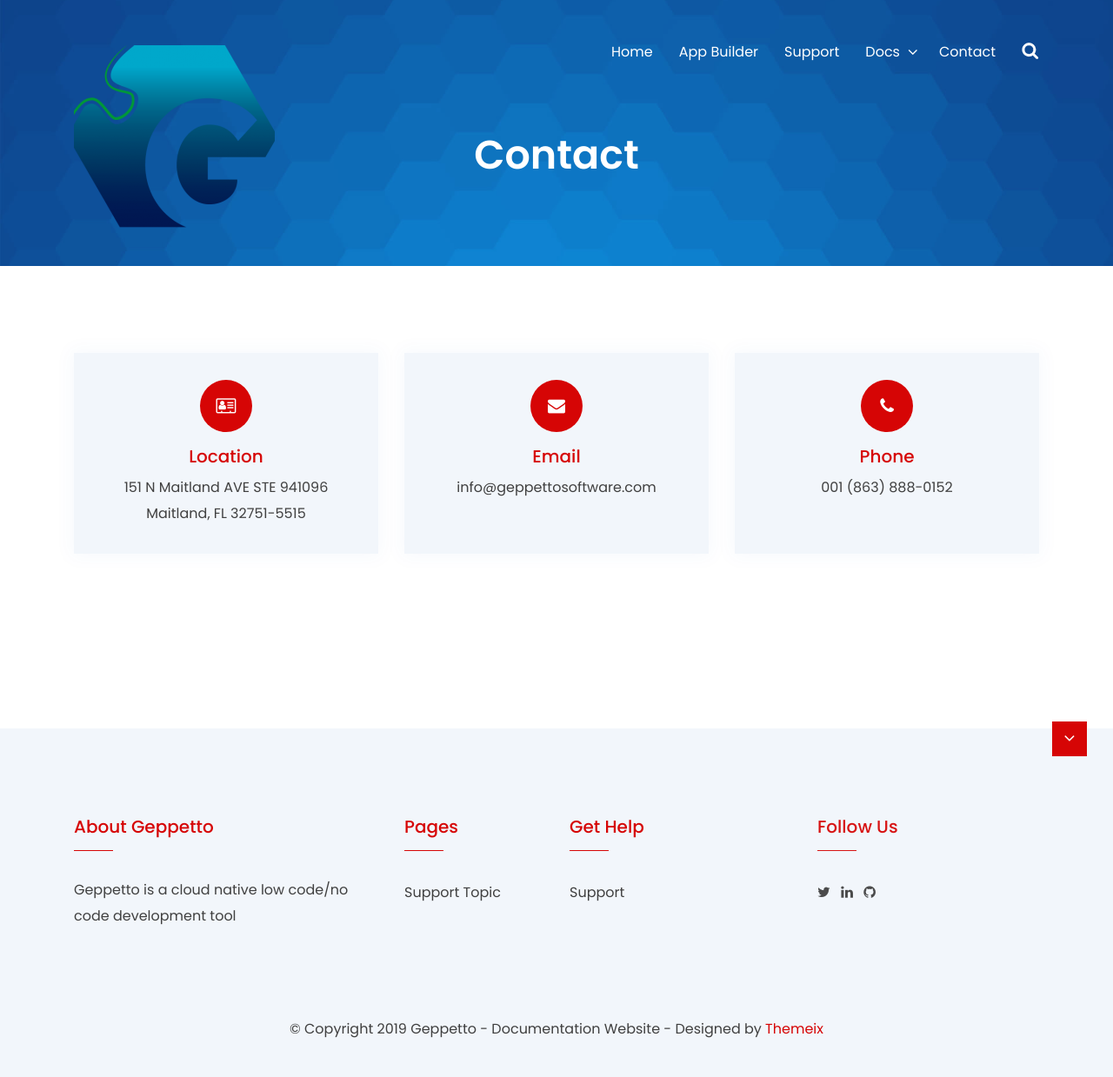
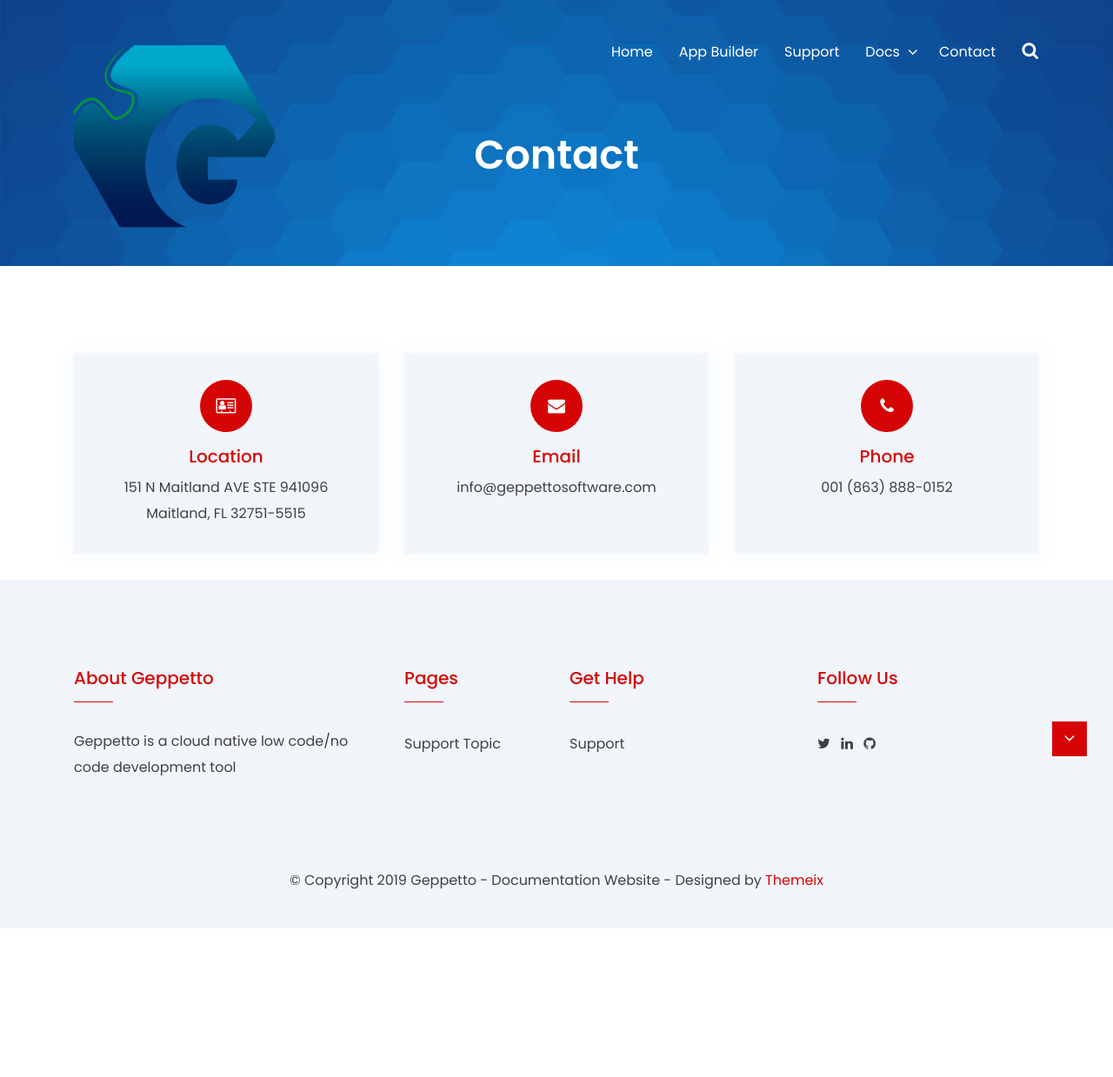
Before and after one commit to francois-dbag/TestDoxyTheme.github.io, a Jekyll site: the page built from pages/contact.html, in a window 1280 px wide. Shown: the whole page at 87% size. Built offline with Jekyll 4.4.1, drawn with Linux system fonts in a browser that asks for light colours; a script that is not in the unit is left out; after the commit the page ends 1068 px from its top, so only the background shows below that.

Commit message:
removed form from contact page

```diff
--- a/pages/contact.html
+++ b/pages/contact.html
@@ -50,43 +50,4 @@
 </div>
 <!-- End Feature Area -->
 <!-- Start Form  Area -->
-<section class="form-area bg-color1">
- <div class="form-wrapper section-spacing tminus-30">
-    <div class="container">
-       <div class="row">
-          <div class="col-md-8 mx-auto">
-		  <script src="https://desk.zoho.com/portal/api/feedbackwidget/214703000001372015?orgId=652931404&displayType=embeded"></script>
-<div id="zsfeedbackwidgetdiv"></div>
-             <!--<h3 class="sub-title heading-3">Get In Touch</h3>
-             <form class="form-action" action="#">
-                <div class="form-row">
-                   <div class="col-lg-12">
-                      <div class="form-group">
-                         <input type="text" class="form-control" placeholder="User Name">
-                      </div>
-                   </div>
-                </div>
-                <div class="form-row">
-                   <div class="col-lg-12">
-                      <div class="form-group">
-                         <input type="text" class="form-control" placeholder="Email Address">
-                      </div>
-                   </div>
-                </div>
-                <div class="form-row">
-                   <div class="col-lg-12">
-                      <div class="form-group">
-                         <textarea  rows="6" class="form-control" placeholder="Message"></textarea>
-                      </div>
-                   </div>
-                </div>
-                <div class="form-group m-0">
-                   <button type="submit" class="btn-style2 btn btn-primary">Submit </button>
-                </div>
-             </form> -->
-          </div>
-       </div>
-    </div>
- </div>
-</section>
 <!-- End Form Area -->
```
